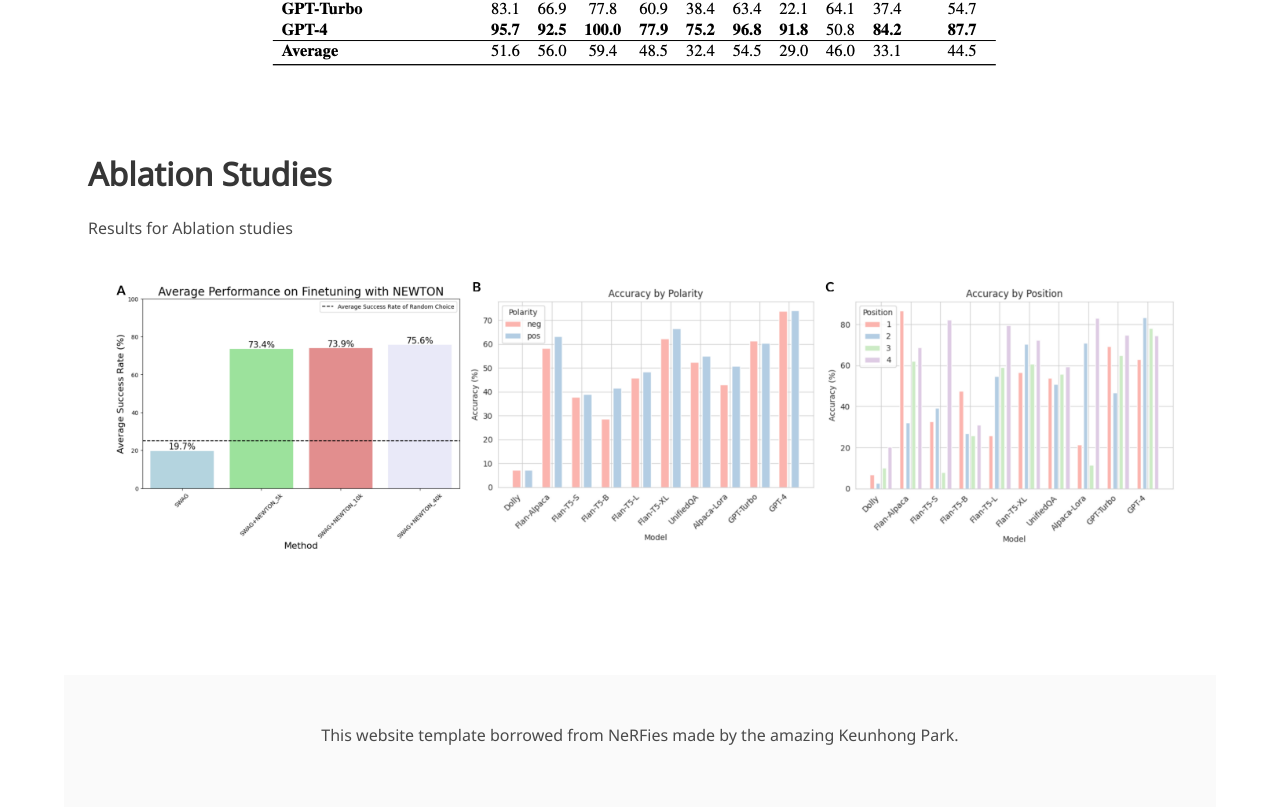
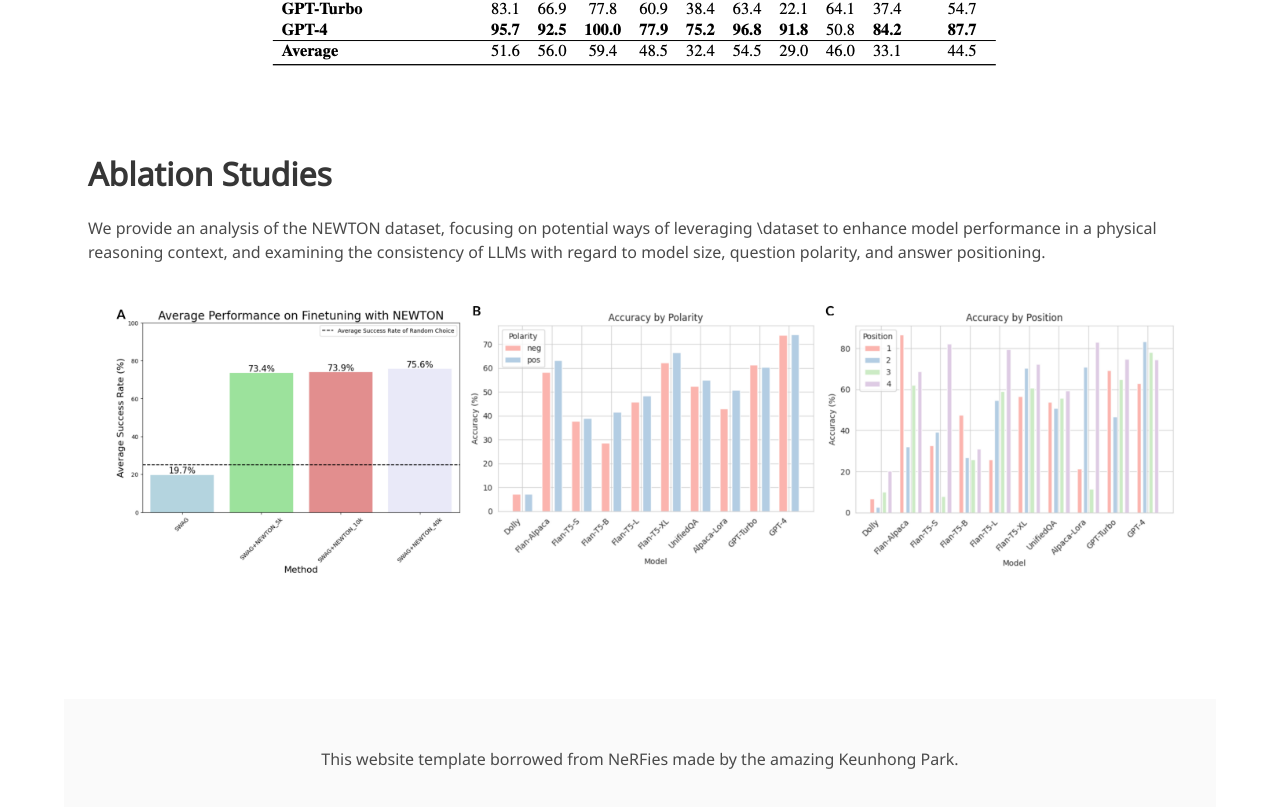
Before and after one commit to NewtonReasoning/NewtonReasoning.github.io, a plain HTML site: page index.html in a window 1280 px wide. Shown: the part 5962-6769 px from the top of the page. Drawn offline with nearby package versions, Linux system fonts and the light colour scheme; some icons are missing; a web font is replaced by a local one.

Commit message:
Update index.html

```diff
--- a/index.html
+++ b/index.html
@@ -290,7 +290,7 @@
 
     <div class="rows">
       <h2 class="title is-3 centered-text">Ablation Studies</h2>
-      <p class="centered-text">Results for Ablation studies</p>
+      <p class="centered-text">We provide an analysis of the NEWTON dataset, focusing on potential ways of leveraging \dataset to enhance model performance in a physical reasoning context, and examining the consistency of LLMs with regard to model size, question polarity, and answer positioning. </p>
           <img src="media/8.png" class="interpolation-image"
            alt="Interpolate start reference image." />
           </br>
```
